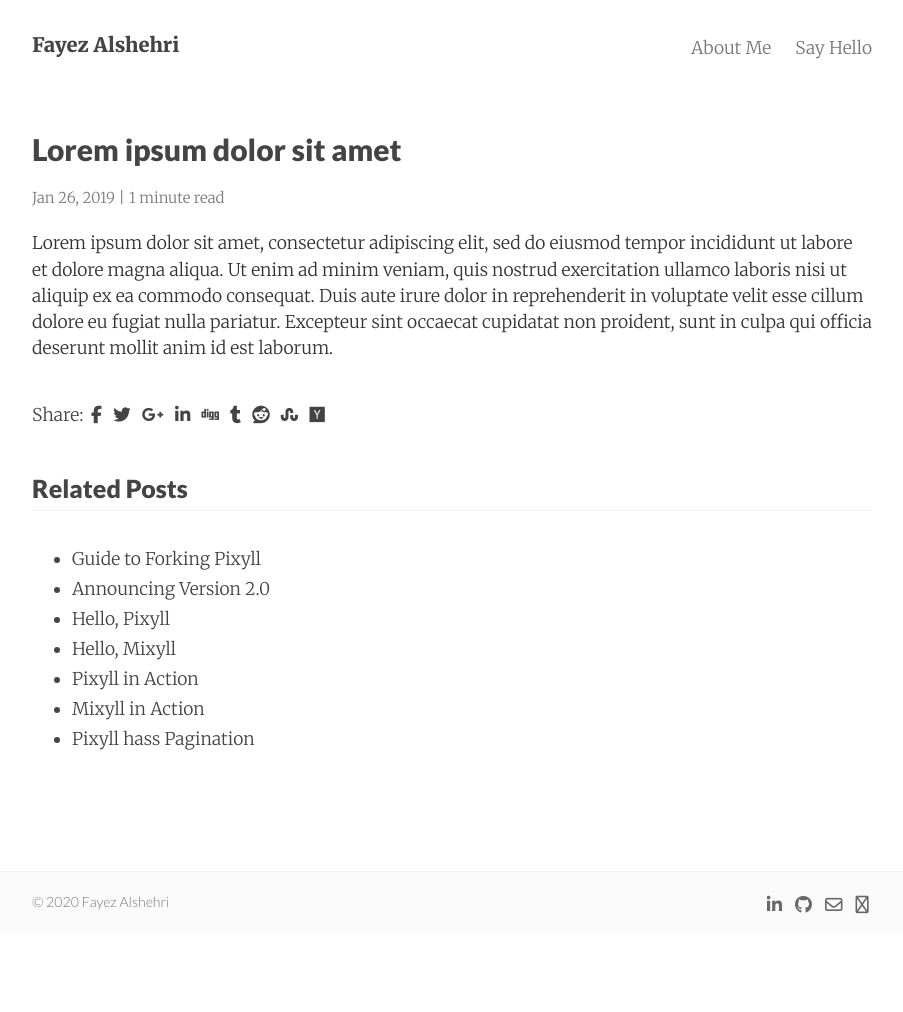
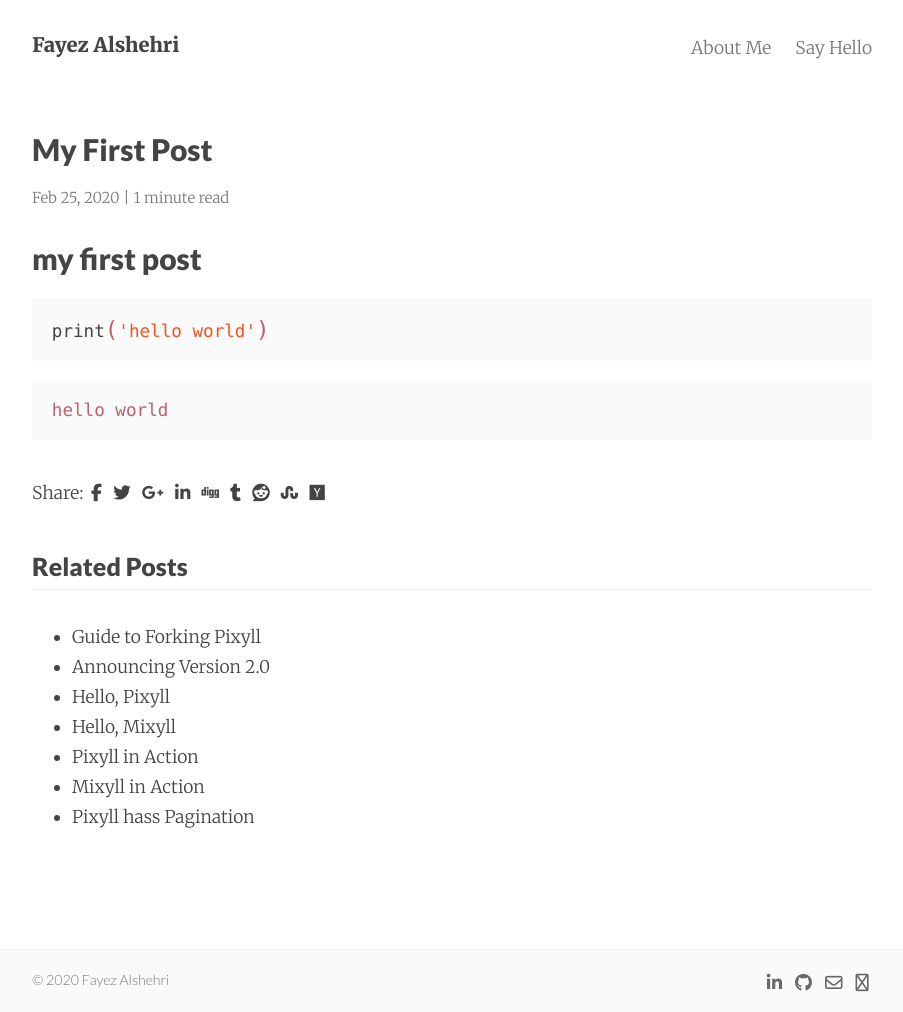
Before and after one commit to fayez-als/fayez-als.github.io, a Jekyll site: the page built from _posts/2019-01-26-lorem-ipsum-dolor-sit-amet.md, in a window 1280 px wide. Shown: the whole page, without its empty margins (188-1091 px from the left). Built offline with Jekyll 4.4.1, drawn with Linux system fonts in a browser that asks for light colours; nearby versions of some CDN libraries; before the commit the page ends 933 px from its top, so only the background shows below that.

Commit message:
Update 2019-01-26-lorem-ipsum-dolor-sit-amet.md

````diff
--- a/_posts/2019-01-26-lorem-ipsum-dolor-sit-amet.md
+++ b/_posts/2019-01-26-lorem-ipsum-dolor-sit-amet.md
@@ -1,9 +1,16 @@
 ---
-layout: post
-title: Lorem ipsum dolor sit amet
-date: 2019-01-26 19:22
-summary: Lorem ipsum dolor sit amet
+layout:     post
+title:      My First Post
+date:       2020-02-25 11:21:29
+summary:    This is an empty post to test my blog.
 categories: jekyll mixyll
 ---
 
-Lorem ipsum dolor sit amet, consectetur adipiscing elit, sed do eiusmod tempor incididunt ut labore et dolore magna aliqua. Ut enim ad minim veniam, quis nostrud exercitation ullamco laboris nisi ut aliquip ex ea commodo consequat. Duis aute irure dolor in reprehenderit in voluptate velit esse cillum dolore eu fugiat nulla pariatur. Excepteur sint occaecat cupidatat non proident, sunt in culpa qui officia deserunt mollit anim id est laborum.
+my first post
+================
+
+``` python
+print('hello world')
+```
+
+    hello world
````
